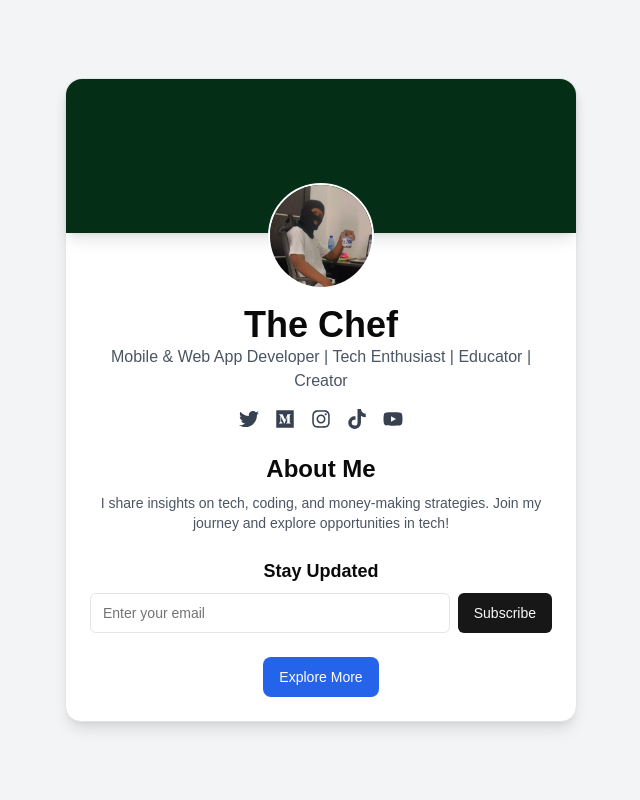
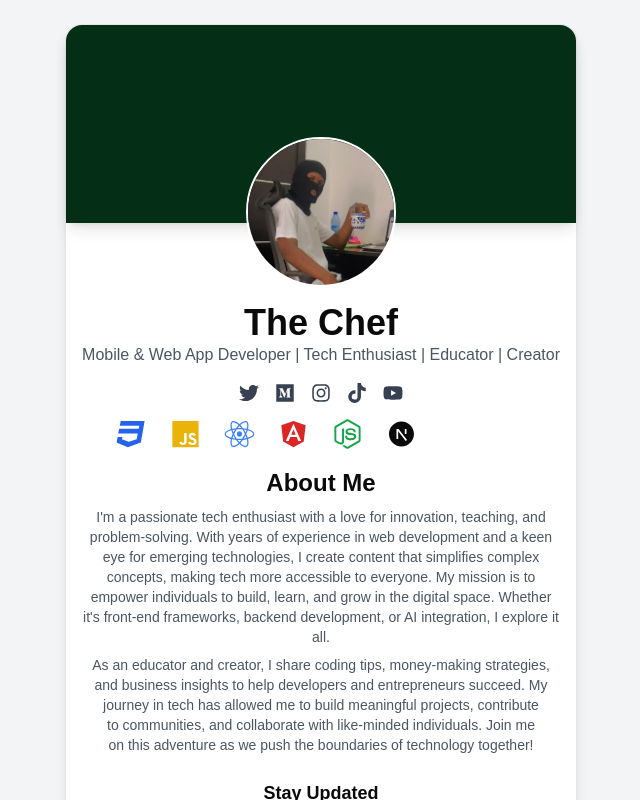
Before and after one commit to hackr-chef/Chef-Profile-Card, a Next.js app: page / in a window 1280 px wide. Shown: the top 800 px of the page, without its empty margins (319-959 px from the left). Built offline with nearby package versions, Linux system fonts and the light colour scheme.

Commit message:
Almost there

```diff
--- a/app/page.tsx
+++ b/app/page.tsx
@@ -1,39 +1,41 @@
 "use client"
 
-
+import React, { useState, useEffect } from "react";
 import Link from "next/link";
 import Image from "next/image";
-import { FaTwitter, FaInstagram, FaYoutube, FaTiktok, FaMedium } from "react-icons/fa";
+import { FaTwitter, FaInstagram, FaYoutube, FaTiktok, FaMedium, FaAngular, FaCss3, FaHtml5, FaJs, FaNodeJs, FaReact, FaWhatsapp } from "react-icons/fa";
+import { RiNextjsFill } from "react-icons/ri";
 import { Card } from "@/components/ui/card";
 import { Button } from "@/components/ui/button";
 import { Input } from "@/components/ui/input";
+import { motion } from "framer-motion";
+import { Dialog, DialogOverlay, DialogContent, DialogTitle } from "@/components/ui/dialog";
+import { FaGlobe } from "react-icons/fa6";
 
 
 
+const techIcons = [
+  { Icon: FaHtml5, color: "text-orange-500" },
+  { Icon: FaCss3, color: "text-blue-600" },
+  { Icon: FaJs, color: "text-yellow-500" },
+  { Icon: FaReact, color: "text-blue-500" },
+  { Icon: FaAngular, color: "text-red-600" },
+  { Icon: FaNodeJs, color: "text-green-600" },
+  { Icon: RiNextjsFill },
+];
 
-// const fetchQuotes = async () => {
-//   try {
-//     const response = await fetch("https://programming-quotesapi.vercel.app/api/available");
-//     const data = await response.json();
-//     return data.content;
-//   } catch (error) {
-//     return "Error here";
-//   }
-// };
+
 
 const ProfileCard = () => {
-  // const [quote, setQuote] = useState("Loading...");
+  const [isModalOpen, setIsModalOpen] = useState(false);
+  const [currentIcon, setCurrentIcon] = useState(0);
 
-  // useEffect(() => {
-  //   const updateQuote = async () => {
-  //     const newQuote = await fetchQuotes();
-  //     setQuote(newQuote);
-  //   };
-
-  //   updateQuote();
-  //   const interval = setInterval(updateQuote, 10000);
-  //   return () => clearInterval(interval);
-  // }, []);
+  useEffect(() => {
+    const interval = setInterval(() => {
+      setCurrentIcon((prev) => (prev + 1) % techIcons.length);
+    }, 2000);
+    return () => clearInterval(interval);
+  }, []);
 
   return (
 
@@ -41,11 +43,12 @@
 
       <Card className="max-w-lg w-full  rounded-2xl shadow-lg bg-white text-center">
 
+
       <div className="bg-green-950 max-w-lg w-full p-6  shadow-lg  rounded-t-2xl text-center ">
-        <Image src="/images/profile-img.jpg" alt="The Chef" width={106} height={30} className="mx-auto rounded-full aspect-square object-cover border-2 border-white relative top-20" />
+        <Image src="/images/profile-img.jpg" alt="The Chef" width={150} height={30} className="mx-auto rounded-full aspect-square object-cover border-2 border-white relative top-[5.5em]" />
       </div>
-      <div className="p-6">
-        <h2 className="text-4xl font-bold mt-12">The Chef</h2>
+      <div className="p-[1em]">
+        <h2 className="text-4xl font-bold mt-16">The Chef</h2>
         <p className="text-gray-600">Mobile & Web App Developer | Tech Enthusiast | Educator | Creator</p>
 
         <div className="flex justify-center gap-4 my-4 text-gray-700 text-xl">
@@ -57,10 +60,34 @@
 
         </div>
 
-        {/* <blockquote className="italic text-gray-700 my-4">“{quote}”</blockquote> */}
+        <div className="relative w-full h-12 overflow-hidden">
+          <motion.div
+            className="absolute flex space-x-6 text-3xl"
+            initial={{ x: "100%" }}
+            animate={{ x: "-100%" }}
+            transition={{ duration: 10, repeat: Infinity, ease: "linear" }}
+          >
+            {techIcons.map(({ Icon, color }, index) => (
+              <Icon key={index} className={`mx-2 ${color}`} />
+            ))}
+          </motion.div>
+        </div>
 
-        <h3 className="text-2xl font-semibold mt-6">About Me</h3>
-        <p className="text-gray-600 text-sm mt-2">I share insights on tech, coding, and money-making strategies. Join my journey and explore opportunities in tech!</p>
+        <h3 className="text-2xl font-semibold">About Me</h3>
+        <p className="text-gray-600 text-sm mt-2  text-balance">
+          I'm a passionate tech enthusiast with a love for innovation, teaching, and problem-solving.
+          With years of experience in web development and a keen eye for emerging technologies, I create
+          content that simplifies complex concepts, making tech more accessible to everyone. My mission is to
+          empower individuals to build, learn, and grow in the digital space. Whether it's front-end
+          frameworks, backend development, or AI integration, I explore it all.
+        </p>
+        <p className="text-gray-600 text-sm mt-2 text-balance">
+          As an educator and creator, I share coding tips, money-making strategies, and business insights to
+          help developers and entrepreneurs succeed. My journey in tech has allowed me to build meaningful
+          projects, contribute to communities, and collaborate with like-minded individuals. Join me on this
+          adventure as we push the boundaries of technology together!
+        </p>
+
 
         <h3 className="text-lg font-semibold mt-6">Stay Updated</h3>
         <div className="flex gap-2 mt-2">
@@ -68,13 +95,37 @@
           <Button>Subscribe</Button>
         </div>
 
-        <Link href="/explore">
-          <Button className="mt-6 bg-blue-600 hover:bg-blue-700 text-white px-4 py-2 rounded-lg">
+
+          <Button onClick={() => setIsModalOpen(true)} className="mt-6 bg-blue-600 hover:bg-blue-700 text-white px-4 py-2 rounded-lg">
             Explore More
           </Button>
-        </Link>
+
         </div>
       </Card>
+
+      {isModalOpen && (
+        <Dialog open={isModalOpen} onOpenChange={setIsModalOpen}>
+          <DialogOverlay className="fixed inset-0 bg-black opacity-50" />
+          <DialogContent className="fixed bg-white  px-8 rounded-lg shadow-lg text-center w-[25em] top-1/2 left-1/2 transform -translate-x-1/2 -translate-y-1/2">
+          <DialogTitle className="text-lg font-bold">Connect with Me</DialogTitle>
+            <div className="flex justify-center gap-4 mt-4">
+              <div className="border-2 border-solid border-gray-700 p-8 rounded-lg">
+              <Link href="https://yourwebsite.com" target="_blank" rel="noopener noreferrer" className="text-blue-600 flex items-center gap-2">
+              <FaGlobe className="text-8xl" />
+
+              </Link>
+              </div>
+              <div className="border-2 border-solid border-gray-700 p-8 rounded-lg">
+              <Link href="https://wa.me/7053279392" target="_blank" rel="noopener noreferrer" className="text-green-600 flex items-center gap-2">
+                <FaWhatsapp className="text-8xl" />
+              </Link>
+              </div>
+
+            </div>
+            <Button className="mt-4 bg-red-500 hover:bg-red-600 text-white px-4 py-2 rounded-lg" onClick={() => setIsModalOpen(false)}>Close</Button>
+          </DialogContent>
+        </Dialog>
+      )}
     </div>
   );
 };
--- /dev/null
+++ b/components/ui/dialog.tsx
@@ -0,0 +1,122 @@
+"use client"
+
+import * as React from "react"
+import * as DialogPrimitive from "@radix-ui/react-dialog"
+import { X } from "lucide-react"
+
+import { cn } from "@/lib/utils"
+
+const Dialog = DialogPrimitive.Root
+
+const DialogTrigger = DialogPrimitive.Trigger
+
+const DialogPortal = DialogPrimitive.Portal
+
+const DialogClose = DialogPrimitive.Close
+
+const DialogOverlay = React.forwardRef<
+  React.ElementRef<typeof DialogPrimitive.Overlay>,
+  React.ComponentPropsWithoutRef<typeof DialogPrimitive.Overlay>
+>(({ className, ...props }, ref) => (
+  <DialogPrimitive.Overlay
+    ref={ref}
+    className={cn(
+      "fixed inset-0 z-50 bg-black/80  data-[state=open]:animate-in data-[state=closed]:animate-out data-[state=closed]:fade-out-0 data-[state=open]:fade-in-0",
+      className
+    )}
+    {...props}
+  />
+))
+DialogOverlay.displayName = DialogPrimitive.Overlay.displayName
+
+const DialogContent = React.forwardRef<
+  React.ElementRef<typeof DialogPrimitive.Content>,
+  React.ComponentPropsWithoutRef<typeof DialogPrimitive.Content>
+>(({ className, children, ...props }, ref) => (
+  <DialogPortal>
+    <DialogOverlay />
+    <DialogPrimitive.Content
+      ref={ref}
+      className={cn(
+        "fixed left-[50%] top-[50%] z-50 grid w-full max-w-lg translate-x-[-50%] translate-y-[-50%] gap-4 border bg-background p-6 shadow-lg duration-200 data-[state=open]:animate-in data-[state=closed]:animate-out data-[state=closed]:fade-out-0 data-[state=open]:fade-in-0 data-[state=closed]:zoom-out-95 data-[state=open]:zoom-in-95 data-[state=closed]:slide-out-to-left-1/2 data-[state=closed]:slide-out-to-top-[48%] data-[state=open]:slide-in-from-left-1/2 data-[state=open]:slide-in-from-top-[48%] sm:rounded-lg",
+        className
+      )}
+      {...props}
+    >
+      {children}
+      <DialogPrimitive.Close className="absolute right-4 top-4 rounded-sm opacity-70 ring-offset-background transition-opacity hover:opacity-100 focus:outline-none focus:ring-2 focus:ring-ring focus:ring-offset-2 disabled:pointer-events-none data-[state=open]:bg-accent data-[state=open]:text-muted-foreground">
+        <X className="h-4 w-4" />
+        <span className="sr-only">Close</span>
+      </DialogPrimitive.Close>
+    </DialogPrimitive.Content>
+  </DialogPortal>
+))
+DialogContent.displayName = DialogPrimitive.Content.displayName
+
+const DialogHeader = ({
+  className,
+  ...props
+}: React.HTMLAttributes<HTMLDivElement>) => (
+  <div
+    className={cn(
+      "flex flex-col space-y-1.5 text-center sm:text-left",
+      className
+    )}
+    {...props}
+  />
+)
+DialogHeader.displayName = "DialogHeader"
+
+const DialogFooter = ({
+  className,
+  ...props
+}: React.HTMLAttributes<HTMLDivElement>) => (
+  <div
+    className={cn(
+      "flex flex-col-reverse sm:flex-row sm:justify-end sm:space-x-2",
+      className
+    )}
+    {...props}
+  />
+)
+DialogFooter.displayName = "DialogFooter"
+
+const DialogTitle = React.forwardRef<
+  React.ElementRef<typeof DialogPrimitive.Title>,
+  React.ComponentPropsWithoutRef<typeof DialogPrimitive.Title>
+>(({ className, ...props }, ref) => (
+  <DialogPrimitive.Title
+    ref={ref}
+    className={cn(
+      "text-lg font-semibold leading-none tracking-tight",
+      className
+    )}
+    {...props}
+  />
+))
+DialogTitle.displayName = DialogPrimitive.Title.displayName
+
+const DialogDescription = React.forwardRef<
+  React.ElementRef<typeof DialogPrimitive.Description>,
+  React.ComponentPropsWithoutRef<typeof DialogPrimitive.Description>
+>(({ className, ...props }, ref) => (
+  <DialogPrimitive.Description
+    ref={ref}
+    className={cn("text-sm text-muted-foreground", className)}
+    {...props}
+  />
+))
+DialogDescription.displayName = DialogPrimitive.Description.displayName
+
+export {
+  Dialog,
+  DialogPortal,
+  DialogOverlay,
+  DialogClose,
+  DialogTrigger,
+  DialogContent,
+  DialogHeader,
+  DialogFooter,
+  DialogTitle,
+  DialogDescription,
+}
--- a/package.json
+++ b/package.json
@@ -9,9 +9,11 @@
     "lint": "next lint"
   },
   "dependencies": {
+    "@radix-ui/react-dialog": "^1.1.6",
     "@radix-ui/react-slot": "^1.1.2",
     "class-variance-authority": "^0.7.1",
     "clsx": "^2.1.1",
+    "framer-motion": "^12.4.7",
     "lucide-react": "^0.475.0",
     "next": "15.1.7",
     "react": "^19.0.0",
```
Also changed, not shown: 1 other file (tests, documents, lock files or other folders).
